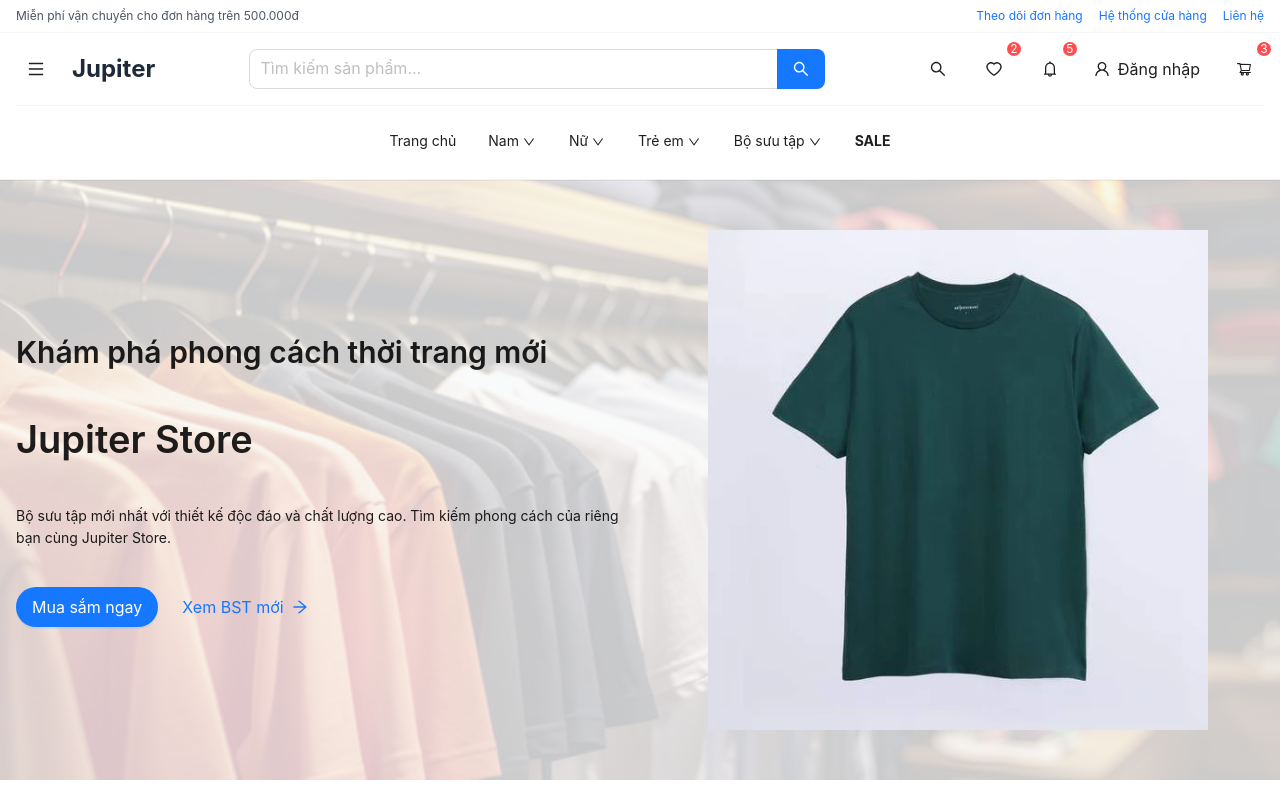
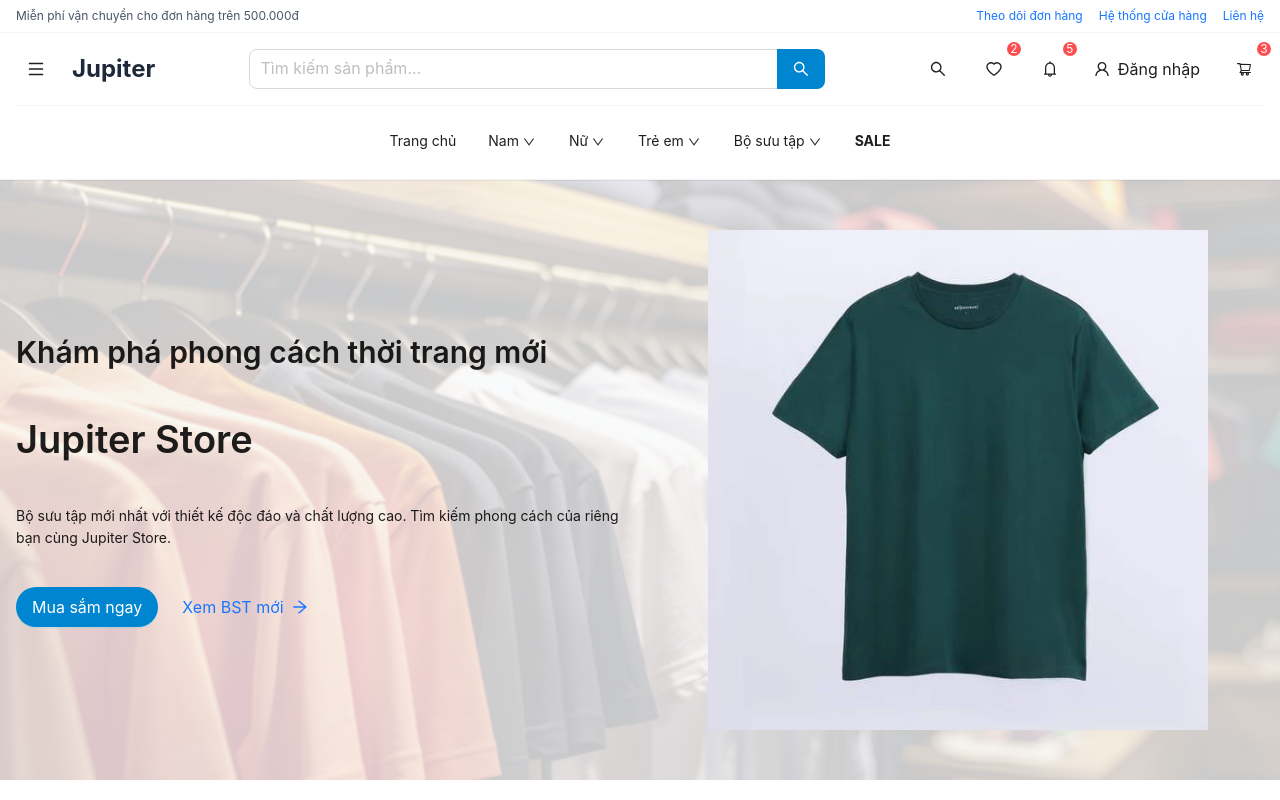
Before and after one commit to tamgtasa2611/jupiter_fe, a Next.js app: page / in a window 1280 px wide. Shown: the top 800 px of the page. Built offline with nearby package versions, Linux system fonts and the light colour scheme; what @ant-design/nextjs-registry would draw is missing.

Commit message:
custom ant design color

```diff
--- a/src/app/globals.css
+++ b/src/app/globals.css
@@ -3,6 +3,9 @@
 :root {
   --background: #ffffff;
   --foreground: #171717;
+  --primary-color: #0086D0;
+  --primary-hover: #0099ED;
+  --primary-active: #006CA5;
 }
 
 /* @theme inline {
--- a/src/app/layout.js
+++ b/src/app/layout.js
@@ -2,6 +2,8 @@ import { AntdRegistry } from "@ant-design/nextjs-registry";
 import "@ant-design/v5-patch-for-react-19";
 import { Geist, Geist_Mono } from "next/font/google";
 import "./globals.css";
+import { ConfigProvider } from "antd";
+import themeConfig from "../config/themeConfig";
 
 const geistSans = Geist({
   variable: "--font-geist-sans",
@@ -23,7 +25,9 @@ export default function RootLayout({ children }) {
   return (
     <html lang="en">
       <body className={`${geistSans.variable} ${geistMono.variable} antialiased`}>
-        <AntdRegistry>{children}</AntdRegistry>
+        <AntdRegistry>
+          <ConfigProvider theme={themeConfig}>{children}</ConfigProvider>
+        </AntdRegistry>
       </body>
     </html>
   );
--- /dev/null
+++ b/src/config/themeConfig.js
@@ -0,0 +1,18 @@
+const themeConfig = {
+  token: {
+    colorPrimary: '#0086D0',
+    // Bạn có thể thêm các token khác tùy theo nhu cầu
+    // borderRadius: 6,
+    // colorBgContainer: '#ffffff',
+  },
+  components: {
+    Button: {
+      colorPrimary: '#0086D0',
+      colorPrimaryHover: '#0099ED',  // Màu hover nhạt hơn
+      colorPrimaryActive: '#006CA5', // Màu active đậm hơn
+    },
+    // Bạn có thể thêm cấu hình cho các component khác ở đây
+  },
+};
+
+export default themeConfig;
```
